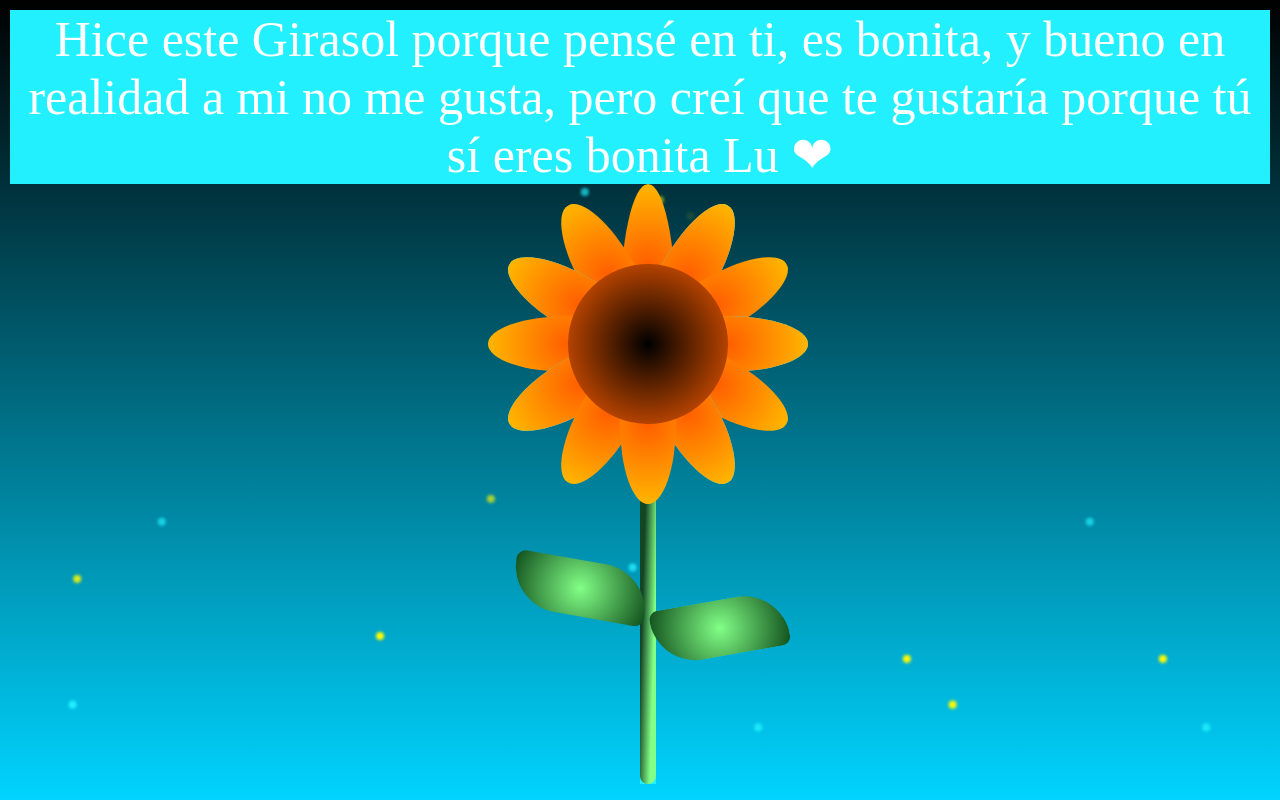
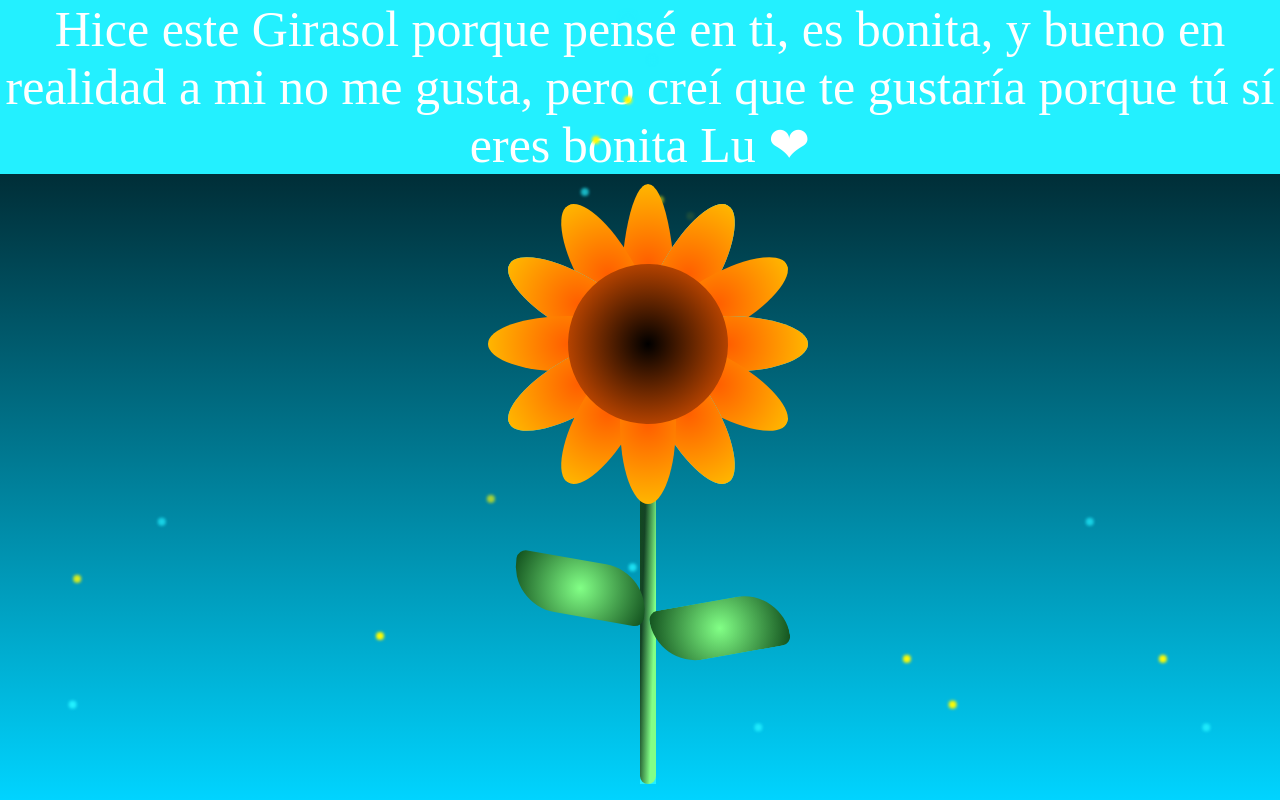
Before and after one commit to DSohm/Lu, a plain HTML site: page index.html in a window 1280 px wide. Drawn offline with Linux system fonts and the light colour scheme.

Commit message:
Update style.css

```diff
--- a/style.css
+++ b/style.css
@@ -28,9 +28,8 @@ body{
     width: 100%; /* Se extiende a lo ancho de la ventana */
     text-align: center;
     color: white;
-    z-index: 999; /* Asegura que el texto esté en la parte superior */
     background: none; /* Fondo semitransparente para mejor legibilidad */
-    padding: 10px;
+    padding: 0px;
     font-size: 50px;
 }
 .flower_wrapper{
```
